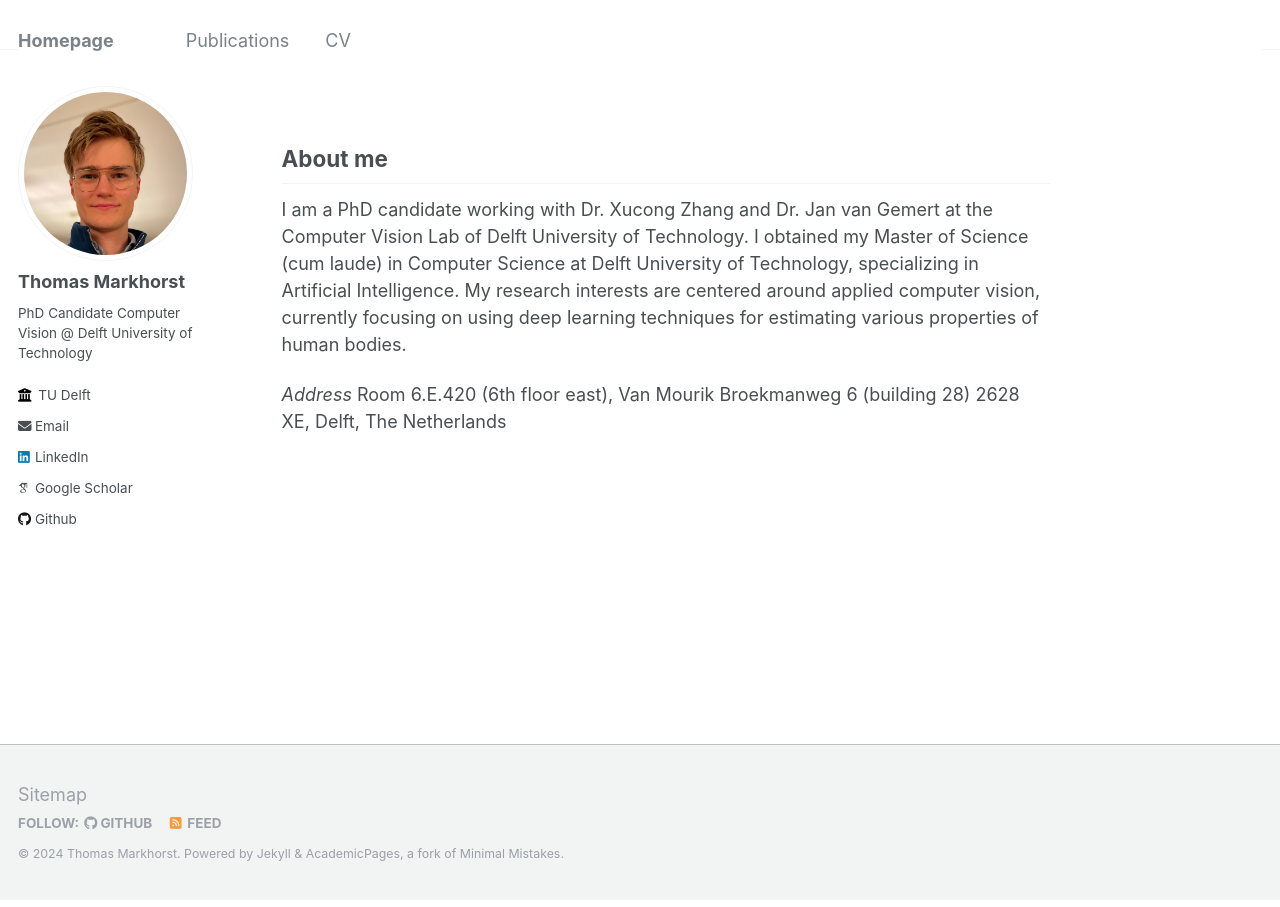
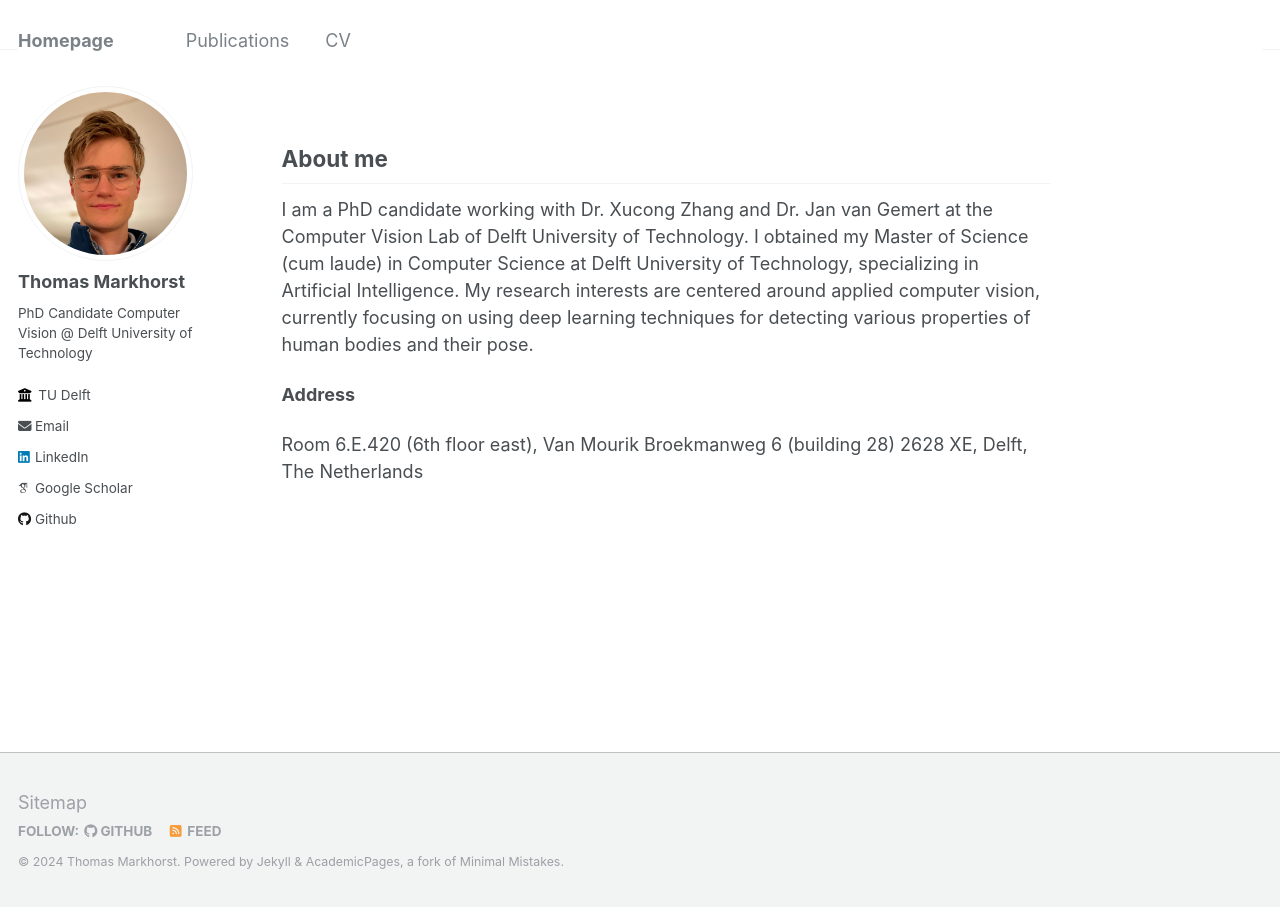
Before and after one commit to Thomas-Markhorst/thomas-markhorst.github.io, a Jekyll site: the page built from _pages/about.md, in a window 1280 px wide. Built offline with Jekyll 4.4.1, drawn with Linux system fonts in a browser that asks for light colours; some web fonts are replaced.

Commit message:
Update about.md

```diff
--- a/_pages/about.md
+++ b/_pages/about.md
@@ -9,8 +9,9 @@ redirect_from:
 
 About me
 ------
-I am a PhD candidate working with Dr. Xucong Zhang and Dr. Jan van Gemert at the Computer Vision Lab of Delft University of Technology. I obtained my Master of Science (cum laude) in Computer Science at Delft University of Technology, specializing in Artificial Intelligence. My research interests are centered around applied computer vision, currently focusing on using deep learning techniques for estimating various properties of human bodies.
+I am a PhD candidate working with Dr. Xucong Zhang and Dr. Jan van Gemert at the Computer Vision Lab of Delft University of Technology. I obtained my Master of Science (cum laude) in Computer Science at Delft University of Technology, specializing in Artificial Intelligence. My research interests are centered around applied computer vision, currently focusing on using deep learning techniques for detecting various properties of human bodies and their pose.
 
-*Address*
+**Address**
+
 Room 6.E.420 (6th floor east), Van Mourik Broekmanweg 6 (building 28)
 2628 XE, Delft, The Netherlands
```
